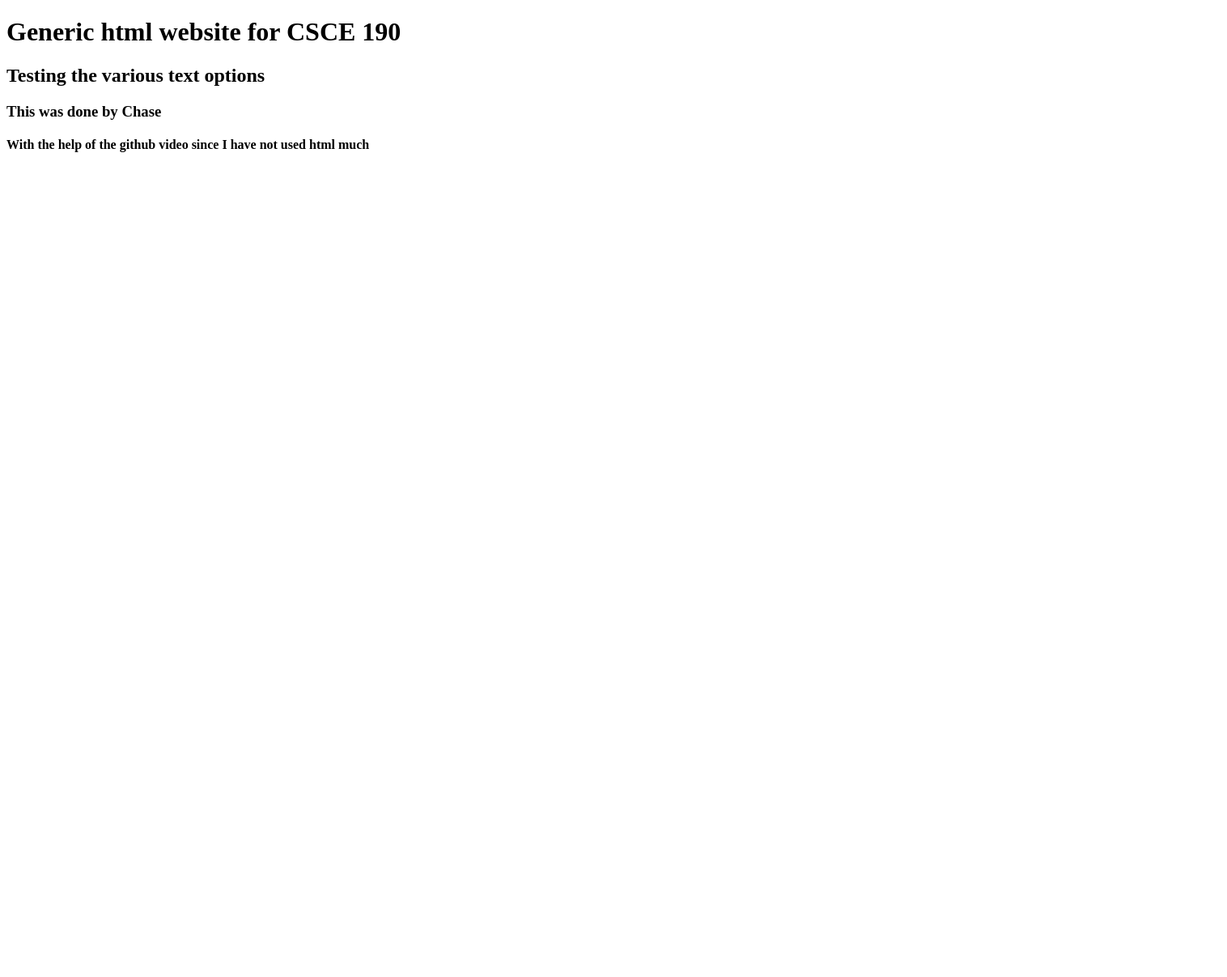
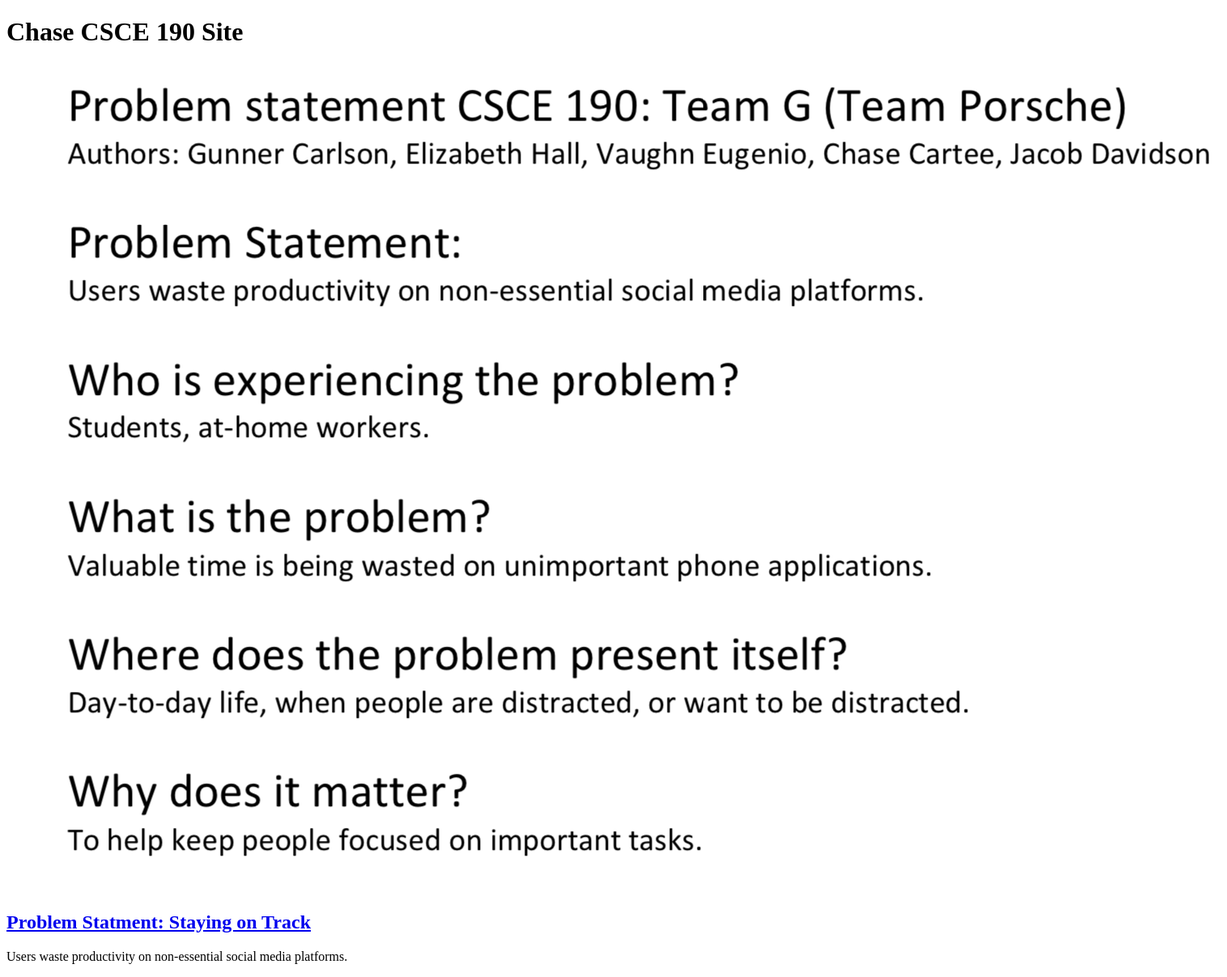
Before and after one commit to ZapdosCC/ZapdosCC.github.io, a plain HTML site: page index.html in a window 1280 px wide. Shown: the whole page at 81% size, 1516 px wide, since content can reach past the window. Before the commit the page ends 800 px from the top, so only its background shows below. Drawn offline with Linux system fonts and the light colour scheme.

Commit message:
Add files via upload

```diff
--- a/index.html
+++ b/index.html
@@ -4,9 +4,14 @@
         <title>CSCE 190 Chase C.</title>
     </head>
     <body>
-        <h1>Generic html website for CSCE 190</h1>
-        <h2>Testing the various text options</h2>
-        <h3>This was done by Chase</h3>
-        <h4>With the help of the github video since I have not used html much</h4>
+        <h1>Chase CSCE 190 Site</h1>
+
+        <section class = "assignment">
+            <a href = "files/ProblemStatement.pdf"><img src = "images/screen.png"></a>
+            <section class = "ass-details">
+                <a href = "files/ProblemStatement.pdf"><h2>Problem Statment: Staying on Track</h2></a>
+                <p>Users waste productivity on non-essential social media platforms.</p>
+            </section>
+        </section>
     </body>
 </html>
```
Also changed, not shown: images/screen.png (added), 1 other file.
